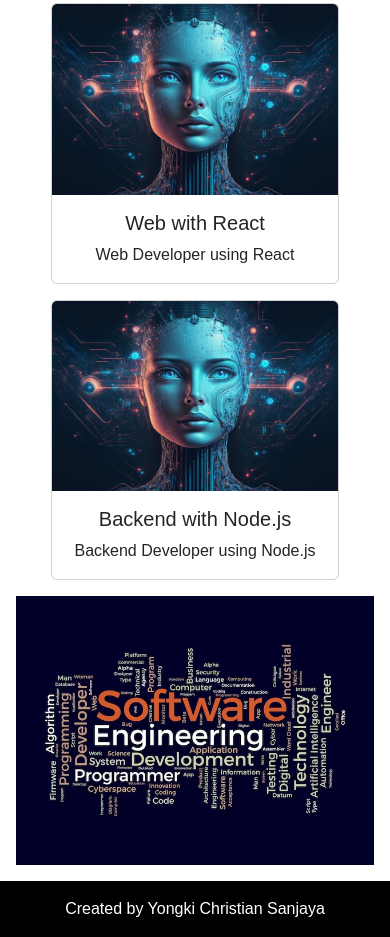
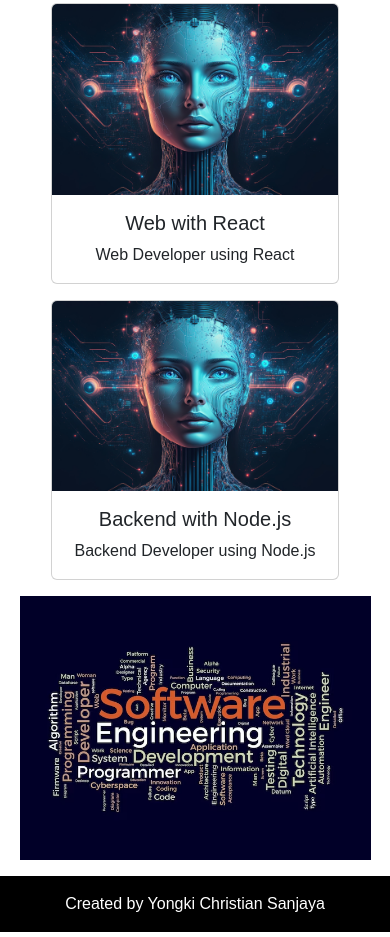
Before and after one commit to revou-trial-SE/28-nov-assignment-yongki51, a plain HTML site: page index.html in a window 390 px wide. Shown: the part 1000-1937 px from the top of the page. Drawn offline with nearby package versions, Linux system fonts and the light colour scheme.

Commit message:
image adjustment

```diff
--- a/index.html
+++ b/index.html
@@ -57,8 +57,13 @@
             </div>
           </div>
         </article>
-        <article class="text-center mt-3 mx-3 about-me__article2">
-          <img width="100%" src="assets/software.jpg" alt="" />
+        <article class="text-center mt-3 about-me__article2">
+          <img
+            class="about-me__article2__img--width"
+            width="50%"
+            src="assets/software.jpg"
+            alt=""
+          />
         </article>
       </section>
     </main>
--- a/style/style.css
+++ b/style/style.css
@@ -58,4 +58,8 @@ html {
     flex-direction: column;
     align-items: center;
   }
+
+  .about-me__article2__img--width{
+    width: 90%;
+  }
 }
```
